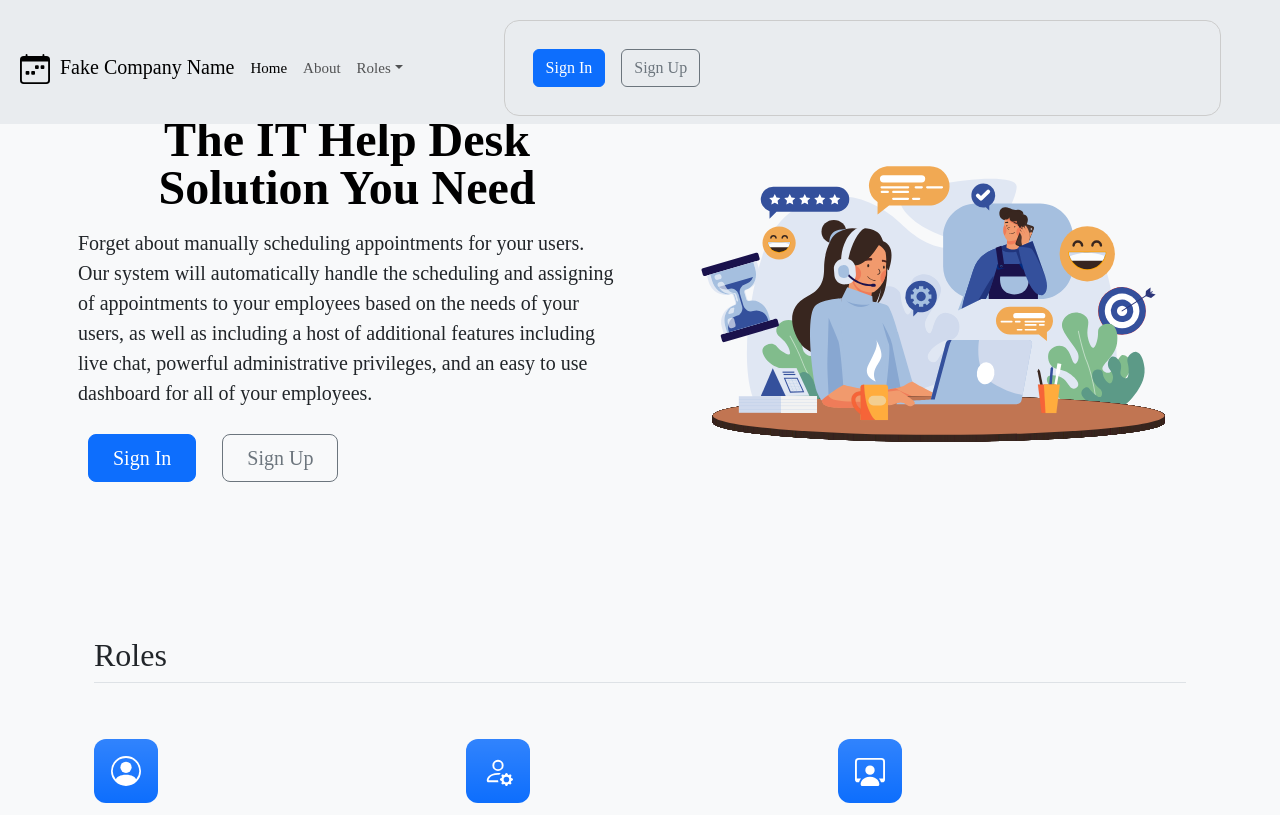
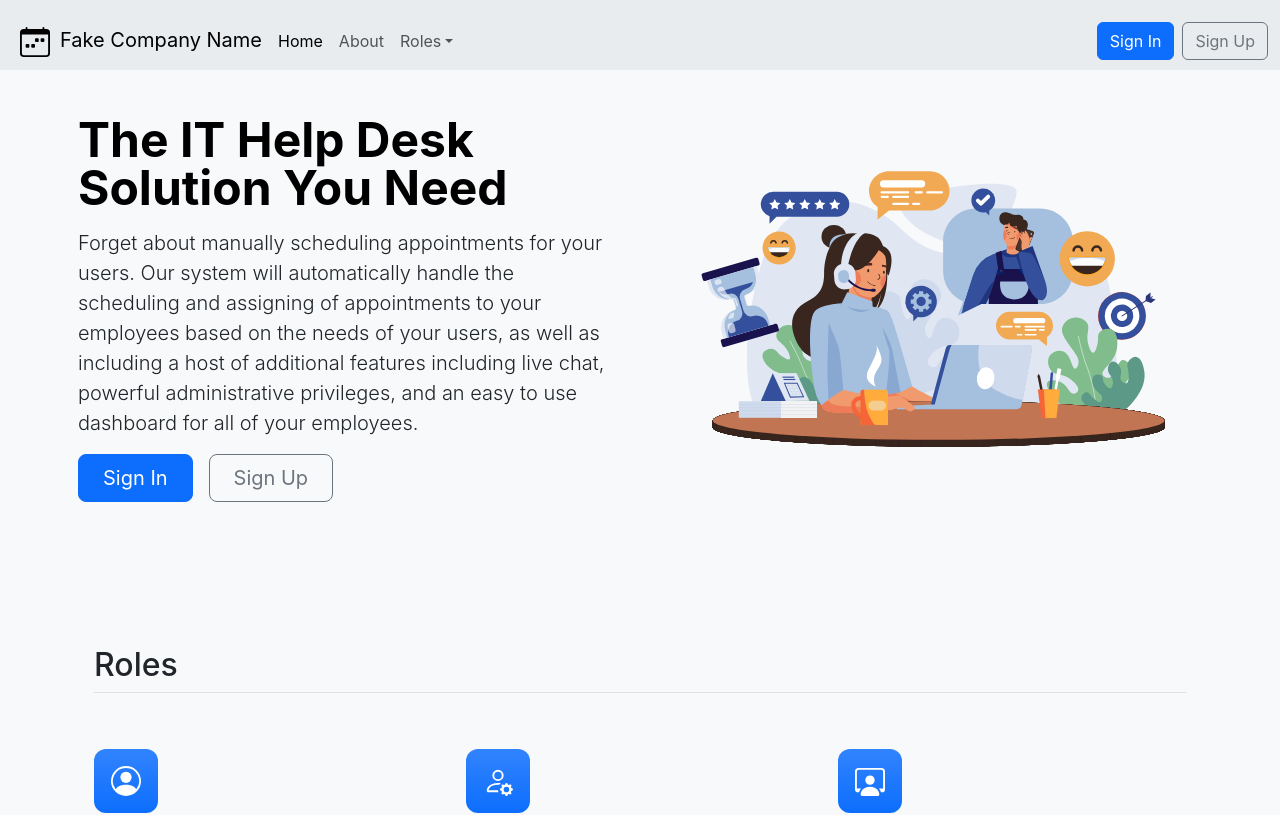
Before and after one commit to FrancoMLG/Group_31, a React (Create React App) app in the folder client/: page / in a window 1280 px wide. Shown: the top 815 px of the page. Built offline with nearby package versions, Linux system fonts and the light colour scheme.

Commit message:
added a class to the outerdiv of userticket.js to set additional selectors to avoid style leakage

```diff
--- a/client/src/components/tickets/userticket.css
+++ b/client/src/components/tickets/userticket.css
@@ -1,4 +1,4 @@
-body {
+.user-ticket * {
 	font-family: "Anaheim";
 	font-size: 15px;
 }
@@ -29,13 +29,13 @@ textarea::placeholder {
   color: #999;
 }
 
-h1 {
+.user-ticket h1 {
 	font-size: 25px;
 	text-align: center;
   font-weight: bold;
 }
 
-form {
+.user-ticket form {
 	margin: 0 auto;
 	width: 70%;
 	padding: 20px;
@@ -47,14 +47,14 @@ form {
 	background-color: white;
 }
 
-fieldset {
+.user-ticket fieldset {
 	border: 1px solid lightgray;
 	margin: 10px;
   padding: 20px;
 }
 
 
-textarea {
+.user-ticket textarea {
 	vertical-align: top;
 	height: 10em;
 	width: 500px;
@@ -64,11 +64,11 @@ textarea {
 	resize: vertical;
 }
 
-.button {
+.user-ticket .button {
 	padding-left: 90px;
 }
 
-button {
+.user-ticket button {
 	margin: 0.5em;
 	font-size: 1em;
 	background-color: white;
@@ -84,7 +84,7 @@ button {
 	justify-content: center;
 }
 
-.error {
+.user-ticket .error {
   color: red;
   font-size: 12px;
   margin-bottom: 0px;
--- a/client/src/components/tickets/userticket.js
+++ b/client/src/components/tickets/userticket.js
@@ -40,7 +40,7 @@ const MaintenanceRequestForm = () => {
     };
 
     return (
-        <div id="outside">
+        <div id="outside user-ticket">
             <form id="survey-form" onSubmit={handleSubmit}>
                 <h1 id="title">Submit a Maintenance Request</h1>
                 <p id="description">Please fill out all fields.</p>
```
